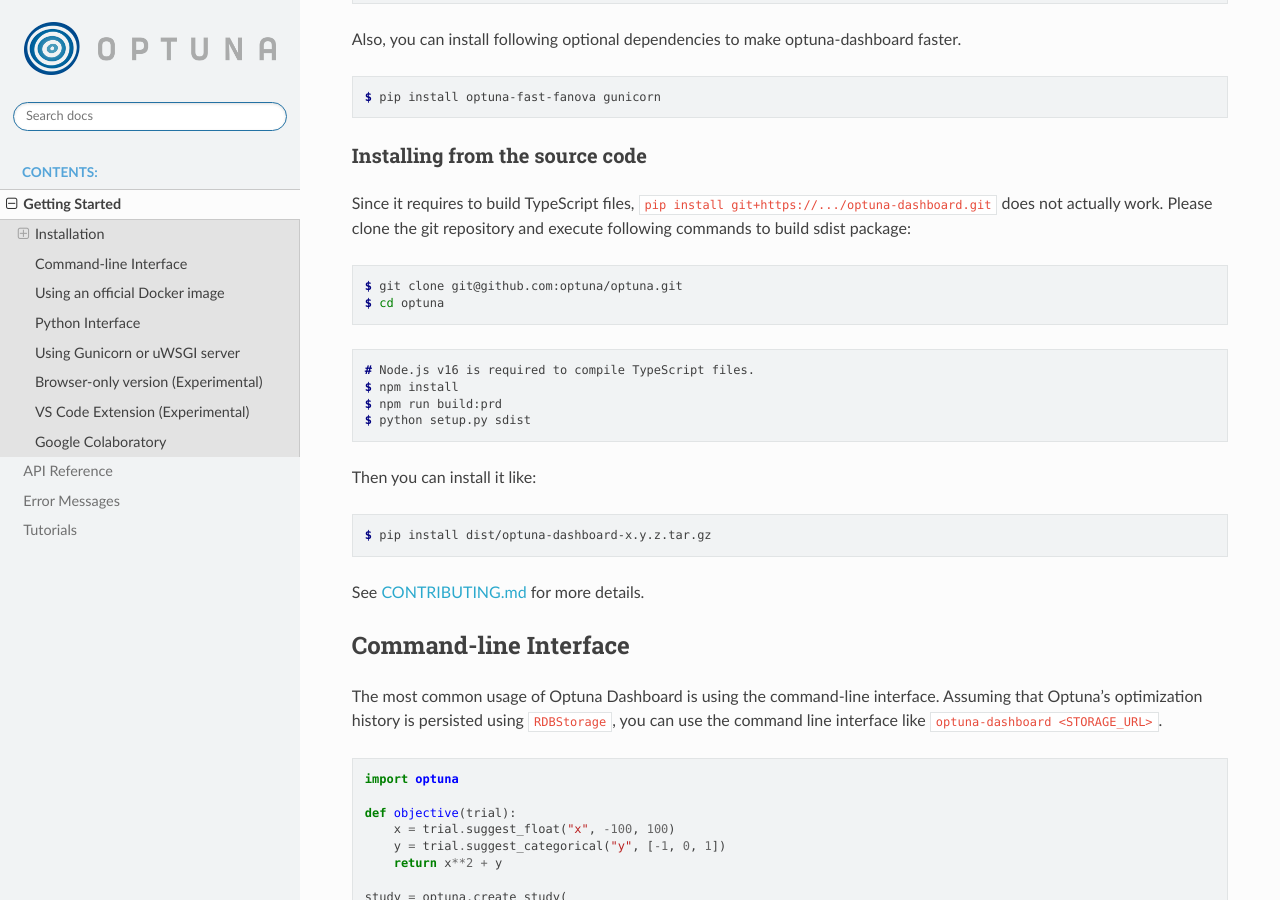
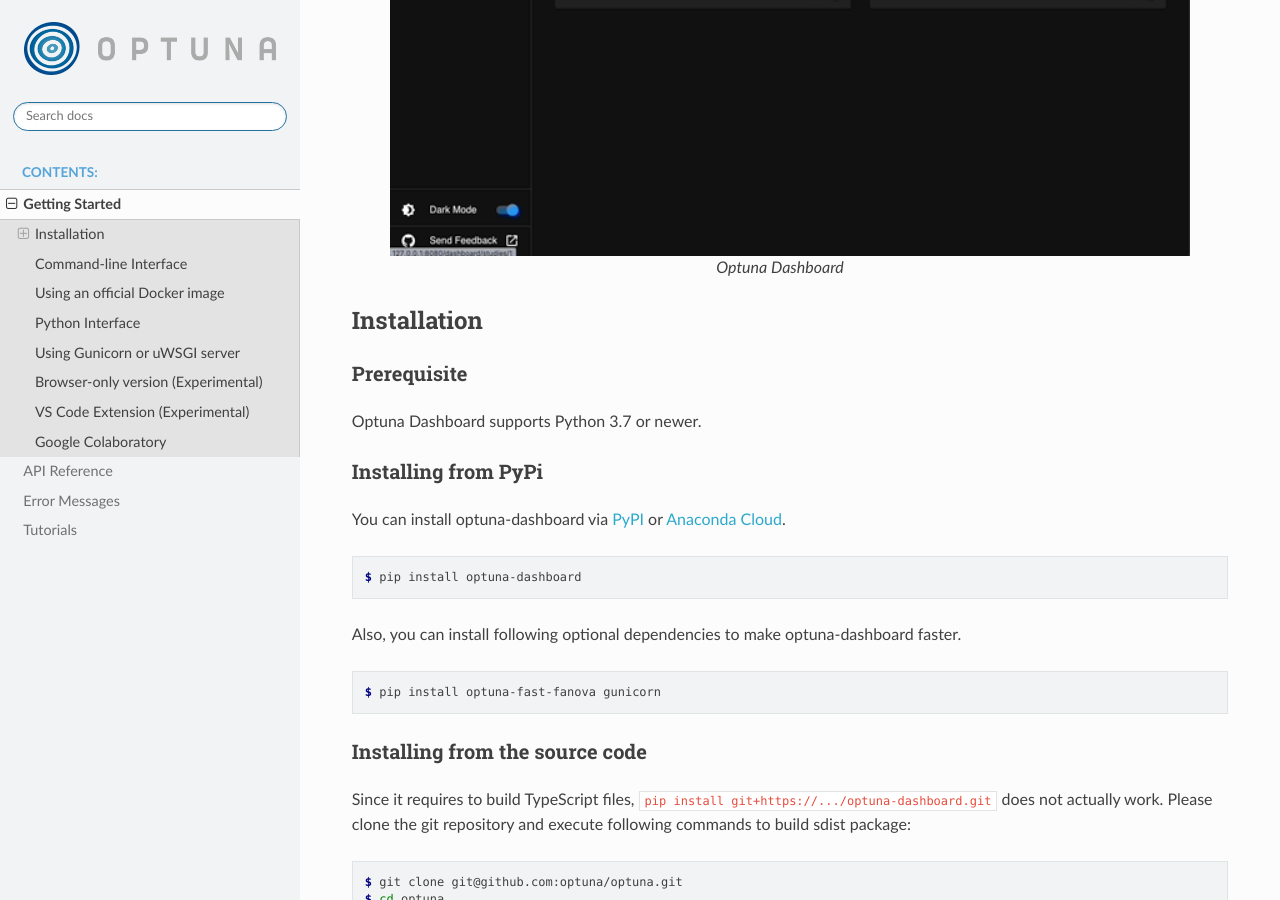
Before and after one commit to optuna/optuna-dashboard, a Sphinx documentation site: the page built from docs/getting-started.rst, in a window 1280 px wide and 900 px high, scrolled down 451 px. Built offline with Sphinx 7.4.7 and the Read the Docs theme 2.0.0, drawn with Linux system fonts in a browser that asks for light colours.

Commit message:
Add GIF animation on README

```diff
--- a/docs/getting-started.rst
+++ b/docs/getting-started.rst
@@ -1,5 +1,12 @@
 Getting Started
 ===============
+
+.. figure:: _static/optuna-dashboard.gif
+   :alt: Optuna Dashboard
+   :align: center
+   :width: 800px
+
+   Optuna Dashboard
 
 Installation
 ------------
```
Also changed, not shown: README.md (+2 -0 lines), docs/_static/optuna-dashboard.gif (added).
